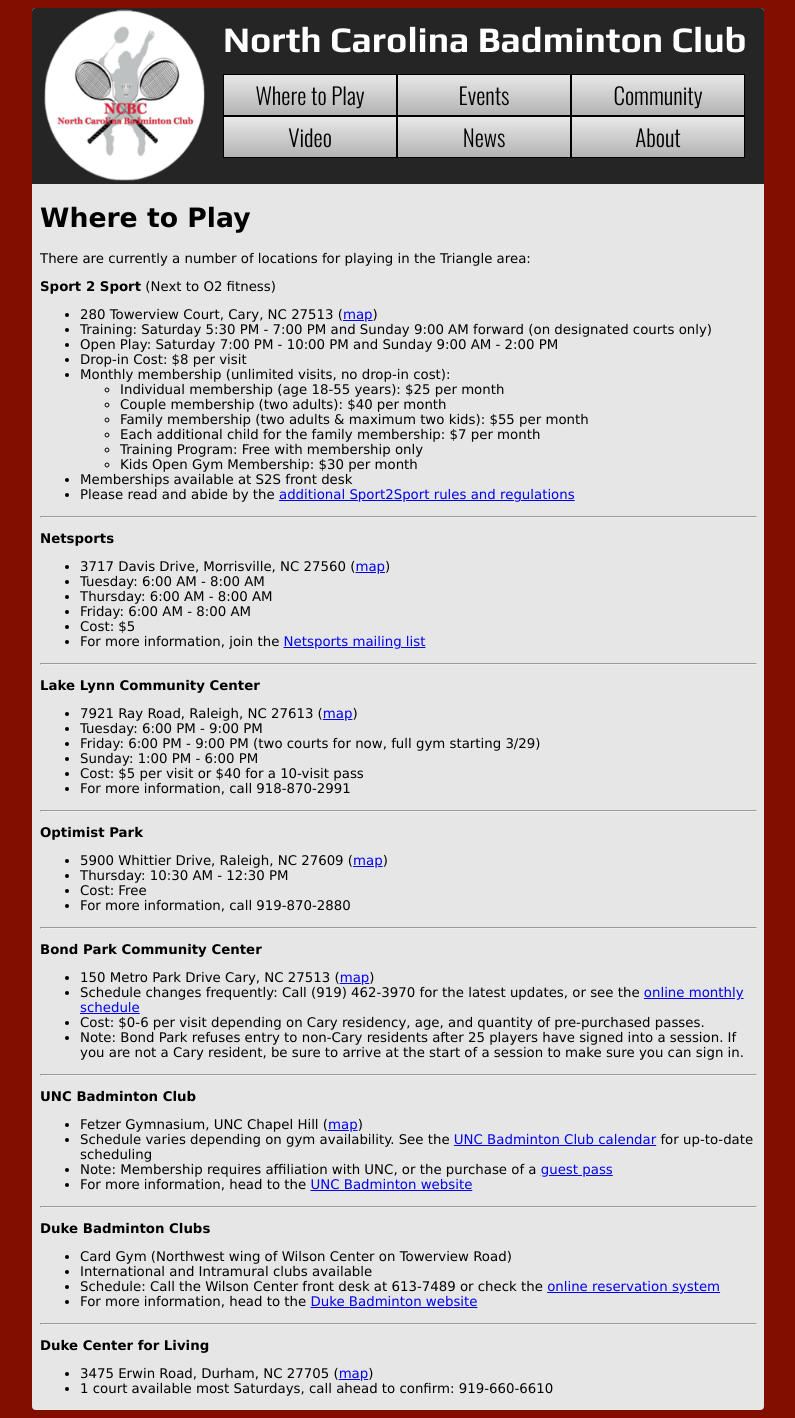
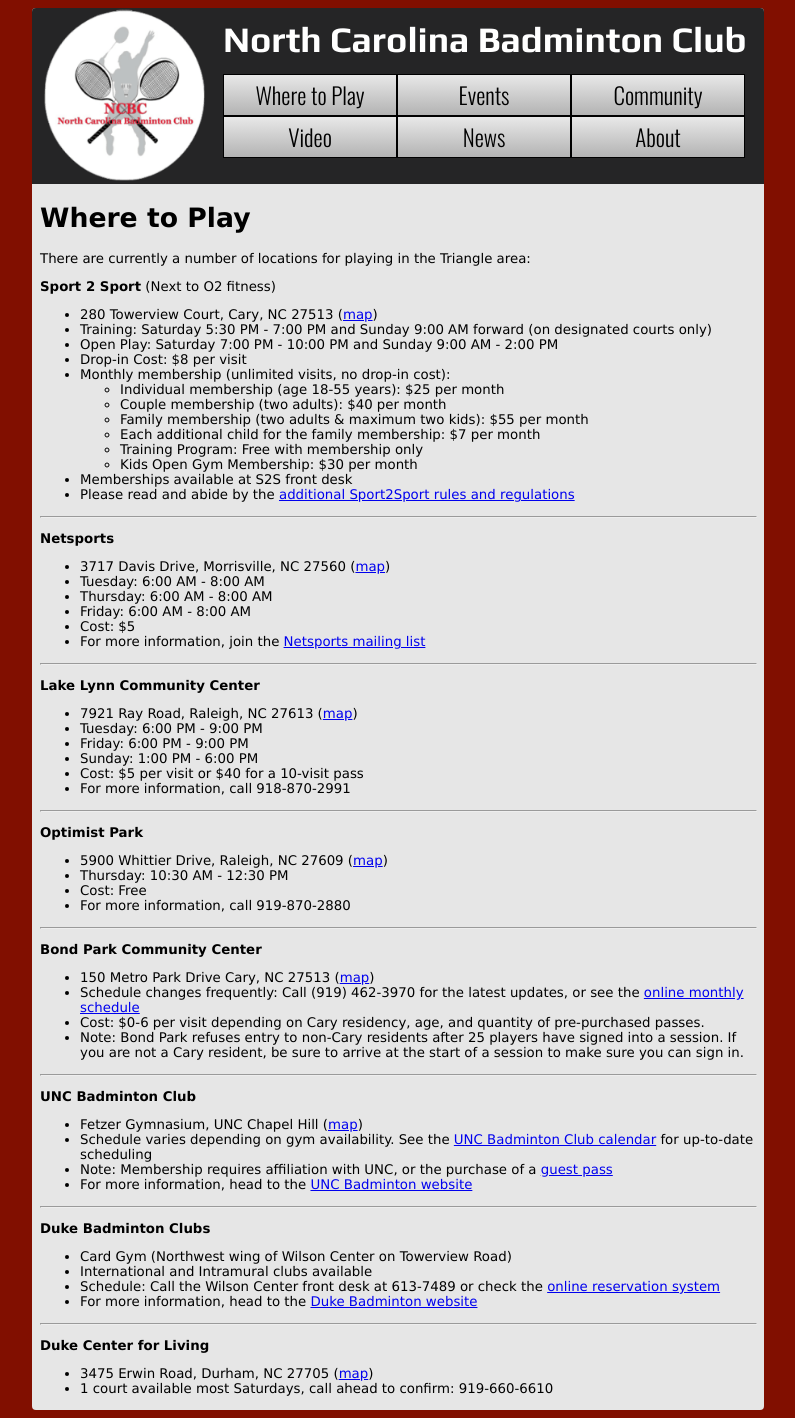
Before and after one commit to NCBC/ncbc.github.com, a Jekyll site: the page built from locations.md, in a window 1280 px wide. Shown: the whole page, without its empty margins (242-1037 px from the left). Built offline with Jekyll 4.4.1, drawn with Linux system fonts in a browser that asks for light colours.

```diff
--- a/index.html
+++ b/index.html
@@ -5,7 +5,7 @@ title: Home
 
 <div id="main" class="grid_9">
 	<h3 style="margin-top: 8px; margin-bottom: -10px; text-align: center;">Latest News:</h3>
-	<p>{% for post in site.posts limit:4 %}
+	<p><strong>Holiday update: Lake Lynn and Bond Park will be closed on Friday 3/29 and Sunday 3/31 for Good Friday and Easter</strong><br />{% for post in site.posts limit:4 %}
 	<strong>{{ post.date | date: "%b %d" }}:</strong> <a href="{{ post.url }}">{{ post.title }}</a> <br />
 		{% endfor %}</p>
 	<p>
--- a/locations.md
+++ b/locations.md
@@ -39,7 +39,7 @@ There are currently a number of locations for playing in the Triangle area:
 
 * 7921 Ray Road, Raleigh, NC 27613 ([map](http://maps.google.com/maps?q=7921+Ray+Road,+Raleigh,+NC+27613&hl=en&hnear=7921+Ray+Rd,+Raleigh,+Wake,+North+Carolina+27613&t=m&z=16))
 * Tuesday: 6:00 PM - 9:00 PM
-* Friday: 6:00 PM - 9:00 PM (two courts for now, full gym starting 3/29)
+* Friday: 6:00 PM - 9:00 PM
 * Sunday: 1:00 PM - 6:00 PM
 * Cost: $5 per visit or $40 for a 10-visit pass
 * For more information, call 918-870-2991
```
